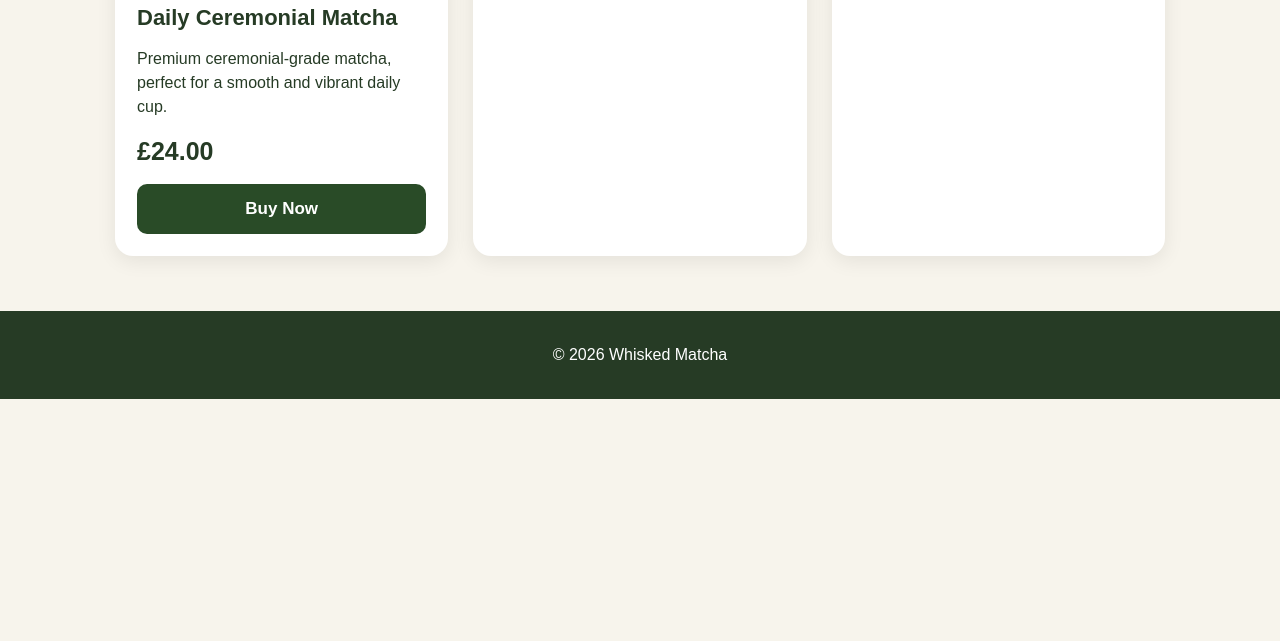
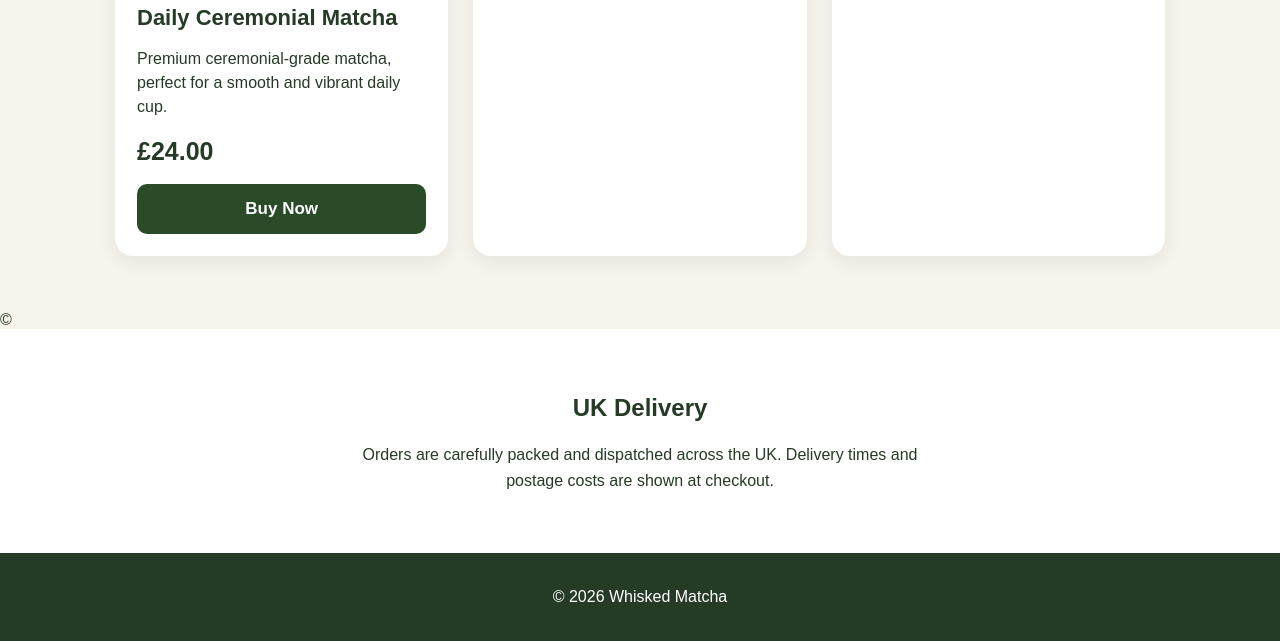
Before and after one commit to hbn8zvnk8h-maker/whisked-matcha, a plain HTML site: page index.html in a window 1280 px wide. Shown: the part 808-1449 px from the top of the page. Before the commit the page ends 1207 px from the top, so only its background shows below. Drawn offline with Linux system fonts and the light colour scheme.

Commit message:
Update index.html

```diff
--- a/index.html
+++ b/index.html
@@ -236,9 +236,19 @@
 
   </section>
 
+
+    ©  <section style="text-align:center; padding:45px 20px; background:#ffffff;">
+    <h2>UK Delivery</h2>
+    <p style="max-width:600px; margin:15px auto; line-height:1.6;">
+      Orders are carefully packed and dispatched across the UK.
+      Delivery times and postage costs are shown at checkout.
+    </p>
+  </section>
+
   <footer>
     © 2026 Whisked Matcha
   </footer>
 
+
 </body>
 </html>
```
